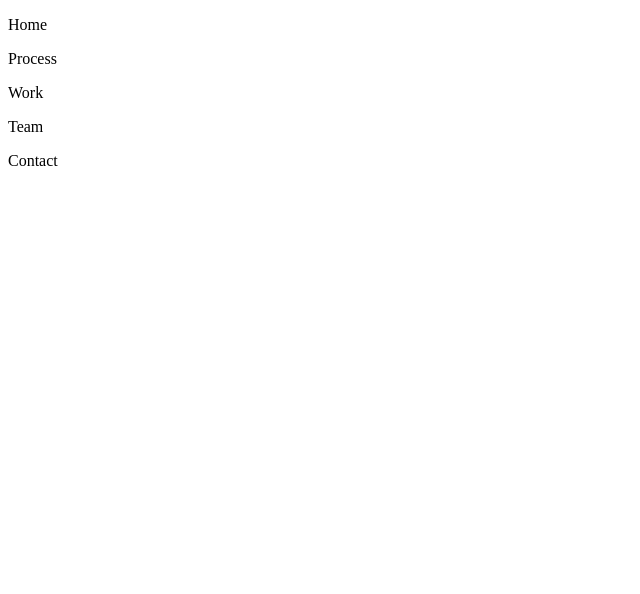
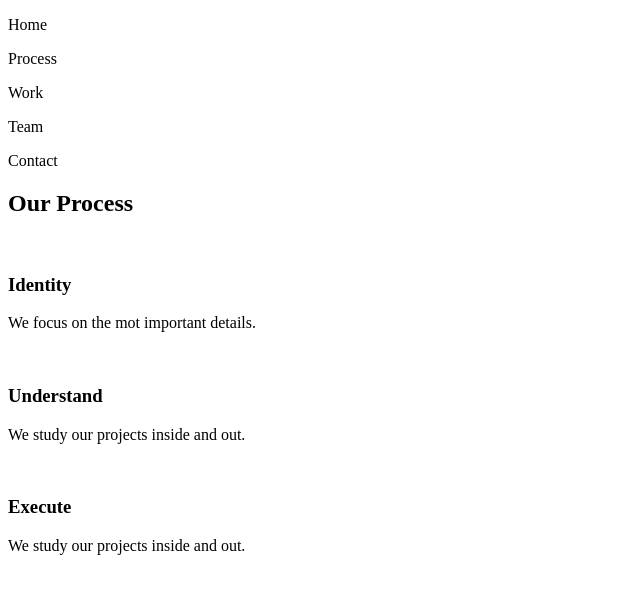
Before and after one commit to frankpjr1/Broadway-Design, a plain HTML site: page index.html in a window 1280 px wide. Shown: the whole page, without its empty margins (0-640 px from the left). Drawn offline with Linux system fonts and the light colour scheme.

Commit message:
First draft HTML process section

```diff
--- a/index.html
+++ b/index.html
@@ -16,5 +16,32 @@
           <p>Contact</p>
 
       </div>
+
+      <!--process section -->
+
+      <div id="process">
+          <h2>Our Process</h2>
+
+        <div>
+          <img>
+          <h3>Identity</h3>
+          <p>We focus on the mot important details.</p>
+        </div>
+
+        <div>
+          <img>
+          <h3>Understand</h3>
+          <p>We study our projects inside and out.</p>
+        </div>
+
+        <div>
+          <img>
+          <h3>Execute</h3>
+          <p>We study our projects inside and out.</p>
+        </div>
+
+
+
+
   </body>
 </html>
```
